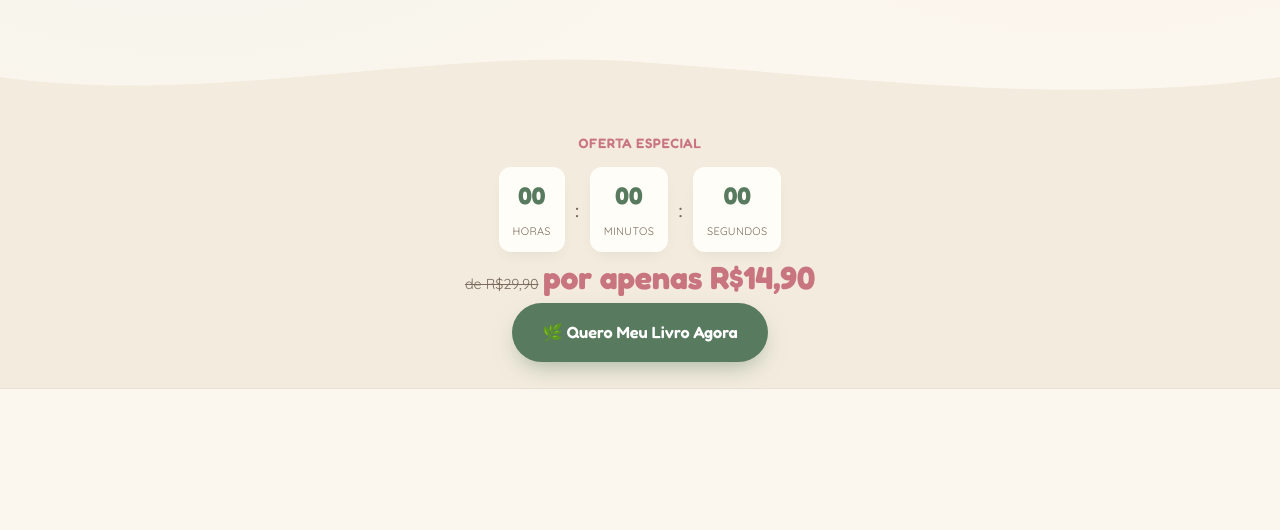
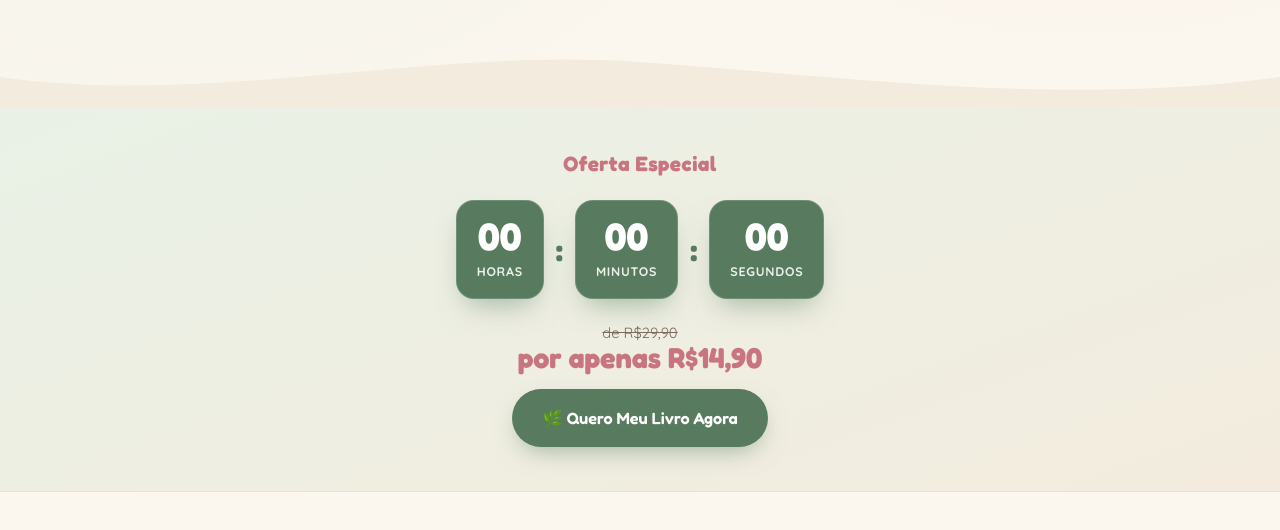
Before and after one commit to Wwallace-90/site-Livro-para-colorir, a plain HTML site: page index.html in a window 1280 px wide. Shown: the part 1549-2079 px from the top of the page. Drawn offline with Linux system fonts and the light colour scheme.

Commit message:
Enhance countdown section styles with gradients and spacing

```diff
--- a/style.css
+++ b/style.css
@@ -175,40 +175,87 @@ a{ text-decoration:none; color:inherit; }
 .hero-wave path{ fill:var(--paper-soft); }
 
 /* =========================================================
-   COUNTDOWN
+   CONTADOR / URGÊNCIA
 ========================================================= */
 .countdown-section{
-  background:var(--paper-soft);
-  padding:26px 0;
+  background: linear-gradient(160deg, #E9F1E6 0%, var(--paper-soft) 100%);
+  padding:40px 0 44px;
   border-top:1px solid rgba(74,61,51,.06);
   border-bottom:1px solid rgba(74,61,51,.06);
 }
-.countdown-inner{ max-width:560px; margin:0 auto; text-align:center; padding:0 20px; }
+.countdown-inner{ max-width:600px; margin:0 auto; text-align:center; padding:0 20px; }
+
 .countdown-label{
   font-family:var(--font-display);
   color:var(--rose-dark);
-  font-weight:600;
-  letter-spacing:.04em;
-  text-transform:uppercase;
-  font-size:.85rem;
-  margin-bottom:12px;
+  font-weight:700;
+  letter-spacing:.02em;
+  font-size:clamp(1.05rem, 2.4vw, 1.3rem);
+  margin-bottom:20px;
 }
-.countdown-grid{ display:flex; align-items:center; justify-content:center; gap:10px; }
+
+/* Caixas do timer: fundo sólido verde-escuro para alto contraste com a página clara */
+.countdown-grid{
+  display:flex;
+  align-items:center;
+  justify-content:center;
+  gap:12px;
+  margin-bottom:26px;
+}
 .countdown-unit{
-  background:var(--cream-card);
-  border-radius:var(--radius-sm);
-  padding:10px 14px;
-  min-width:64px;
-  box-shadow:0 6px 16px -8px rgba(74,61,51,.15);
+  background: var(--sage-dark);
+  border-radius:var(--radius-md);
+  padding:16px 20px;
+  min-width:84px;
+  box-shadow: 0 14px 28px -10px rgba(88,122,94,.5);
+  border:1px solid rgba(255,255,255,.15);
 }
 .countdown-unit span{
-  display:block; font-family:var(--font-display); font-weight:700;
-  font-size:1.5rem; color:var(--sage-dark);
+  display:block;
+  font-family:var(--font-display);
+  font-weight:700;
+  font-size:clamp(1.8rem, 5vw, 2.4rem);
+  color:#fff;
+  line-height:1;
   animation:tick .5s ease;
 }
 @keyframes tick{ from{ opacity:.3; transform:translateY(-4px);} to{ opacity:1; transform:none;} }
-.countdown-unit small{ font-size:.68rem; color:var(--ink-soft); text-transform:uppercase; letter-spacing:.03em; }
-.countdown-sep{ font-family:var(--font-display); font-size:1.3rem; color:var(--ink-soft); }
+.countdown-unit small{
+  display:block;
+  margin-top:6px;
+  font-size:.78rem;
+  font-weight:700;
+  color:#EAF2E9;
+  text-transform:uppercase;
+  letter-spacing:.06em;
+}
+.countdown-sep{
+  font-family:var(--font-display);
+  font-weight:700;
+  font-size:clamp(1.5rem, 4vw, 2rem);
+  color:var(--sage-dark);
+}
+
+/* Preço âncora + CTA abaixo do timer */
+.countdown-offer{
+  display:flex;
+  flex-direction:column;
+  align-items:center;
+  gap:14px;
+}
+.countdown-price{ display:flex; flex-direction:column; line-height:1.15; }
+.countdown-price .price-old{ text-decoration:line-through; color:var(--ink-soft); font-size:.92rem; }
+.countdown-price .price-new{
+  font-family:var(--font-display);
+  font-weight:700;
+  font-size:clamp(1.4rem, 4vw, 1.8rem);
+  color:var(--rose-dark);
+}
+
+@media (max-width:480px){
+  .countdown-unit{ min-width:68px; padding:12px 12px; }
+  .countdown-grid{ gap:8px; }
+}
 
 /* =========================================================
    SECTIONS GENERIC
```
